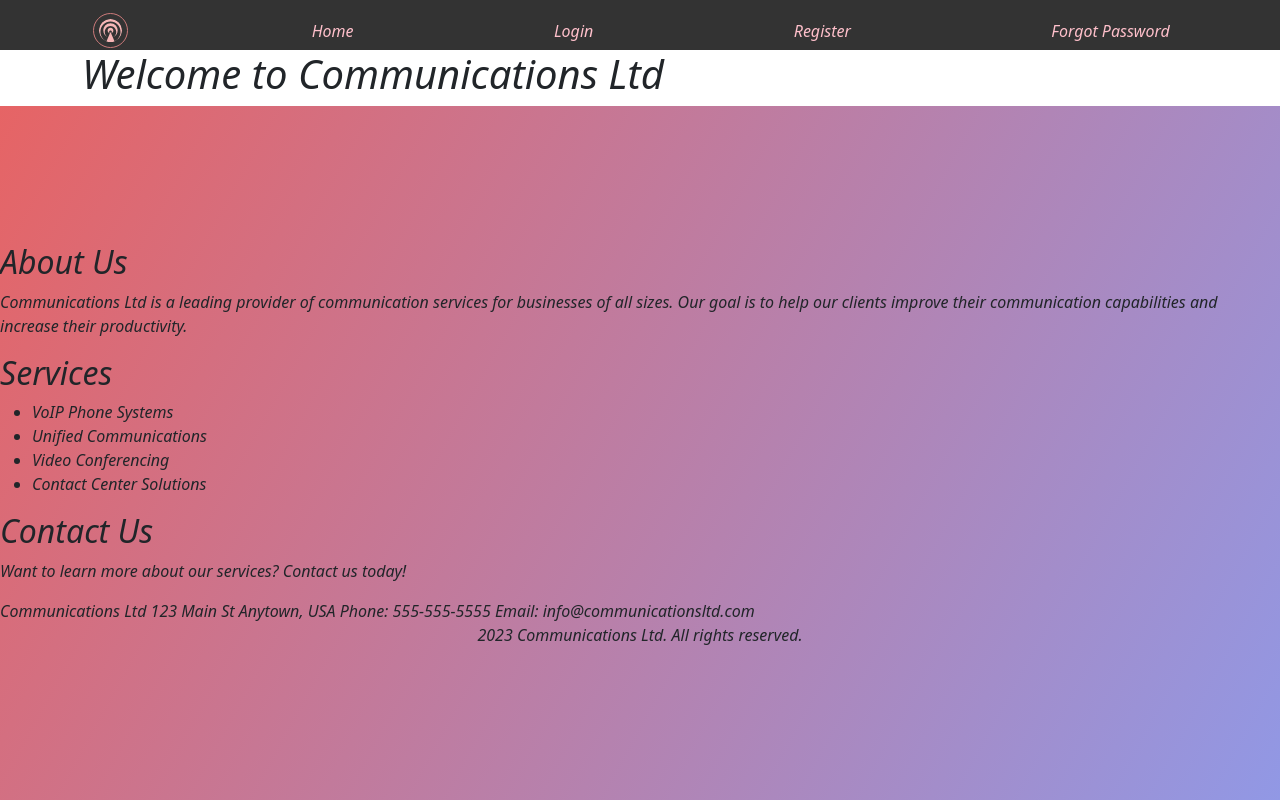
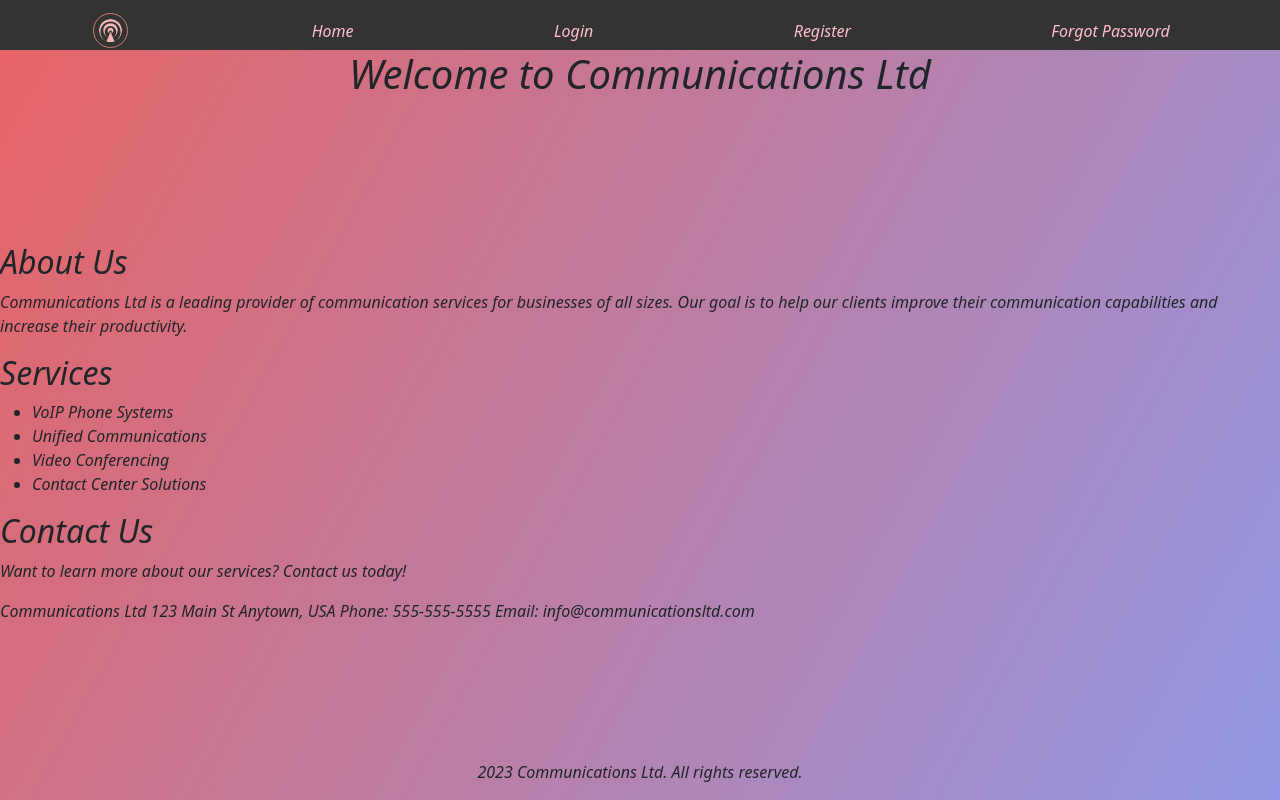
Before and after one commit to darkolol9/Communication_ltd, a React (Vite) app in the folder client/: page / in a window 1280 px wide. Built offline with nearby package versions, Linux system fonts and the light colour scheme.

Commit message:
rearrange css

```diff
--- a/client/src/App.css
+++ b/client/src/App.css
@@ -47,4 +47,10 @@ body {
 
 .col {
   flex-direction: column;
+  justify-content: space-between !important;
 }
+
+.homepage {
+  display: flex;
+  justify-content: flex-end;
+}
--- a/client/src/Pages/HomePage/HomePage.jsx
+++ b/client/src/Pages/HomePage/HomePage.jsx
@@ -3,10 +3,8 @@ import React from "react";
 const HomePage = () => {
   return (
     <>
-      <header className="container">
-        <h1>Welcome to Communications Ltd</h1>
-      </header>
       <div className="container-wrap col">
+        <h1 className="text-body-secondary">Welcome to Communications Ltd</h1>
         <div>
           <h2>About Us</h2>
           <p>
--- a/client/src/components/Loading.jsx
+++ b/client/src/components/Loading.jsx
@@ -2,7 +2,7 @@ import React from "react";
 
 const Loading = () => {
   return (
-    <div className="container">
+    <div className="container-wrap">
       <div className="spinner-border" role="status"></div>
     </div>
   );
```
